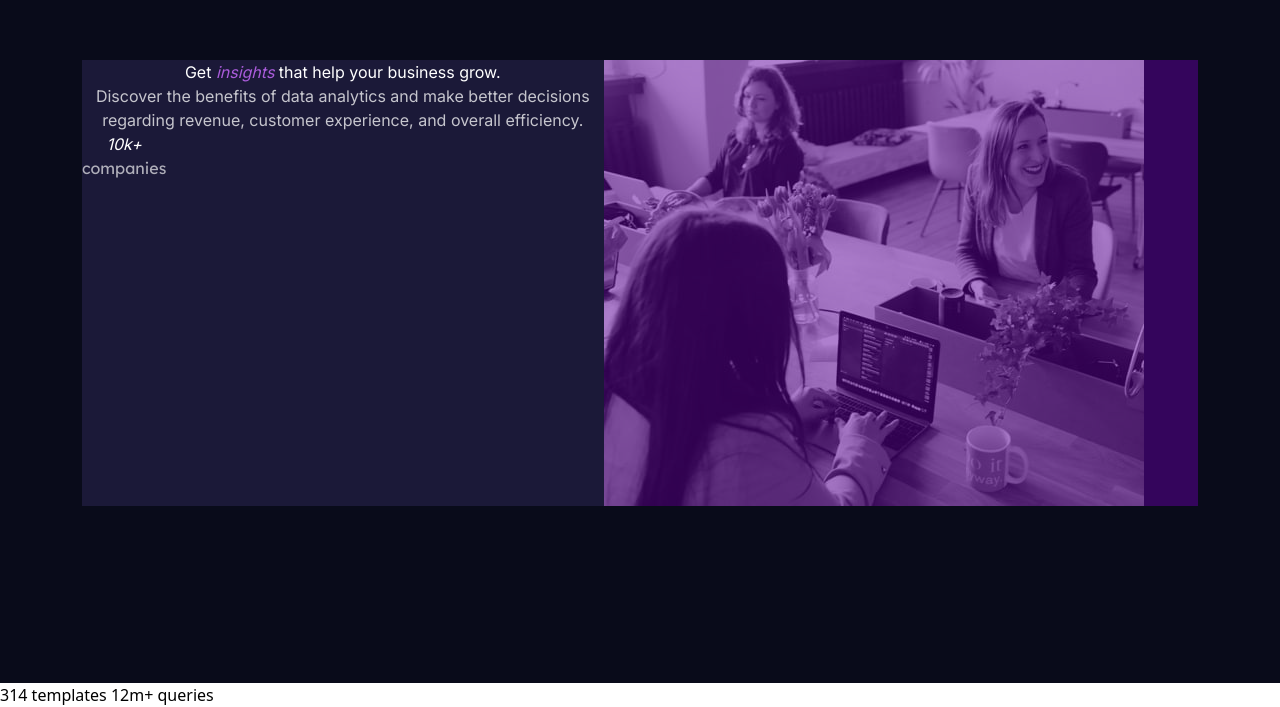
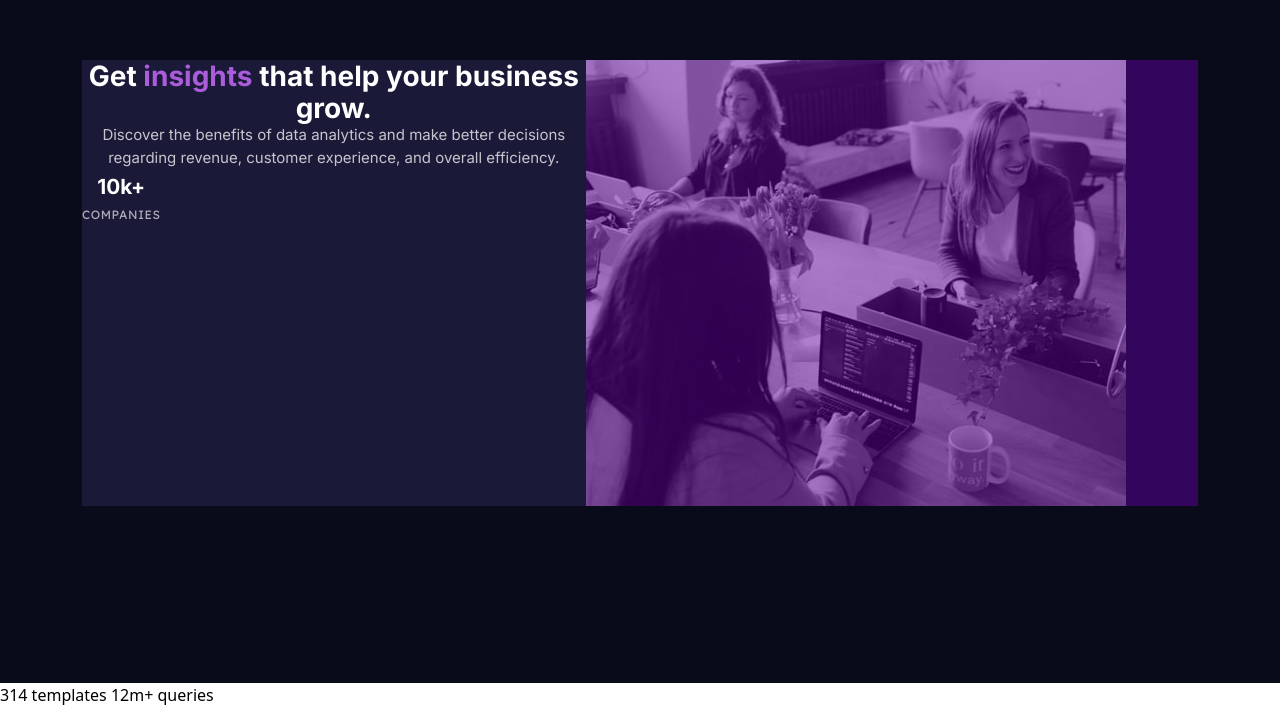
Before and after one commit to StephenYu2018/stats-preview-card-component-main, a website: page src/index.html in a window 1280 px wide. Shown: the part 117-824 px from the top of the page. Drawn offline with Linux system fonts and the light colour scheme.

Commit message:
add text and font styling to content

```diff
--- a/src/index.html
+++ b/src/index.html
@@ -30,19 +30,23 @@
       </picture>
       <div class="bg-dark-desaturated-blue flex flex-col">
         <hgroup class="text-center">
-          <h2 class="font-inter text-white">
-            Get <em class="text-soft-violet">insights </em>
-	    that help your business grow.
+          <h2 class="font-inter font-bold text-white text-[1.75rem]
+                     leading-[1.15]">
+            Get <em class="not-italic text-soft-violet">insights </em>
+            that help your business grow.
           </h2>
-          <p class="font-inter text-white/75">
+          <p class="font-inter font-normal text-white/75 text-[0.9375rem]">
             Discover the benefits of data analytics and make better decisions
             regarding revenue, customer experience, and overall efficiency.
           </p>
         </hgroup>
         <ul class="flex flex-col lg:flex-row">
-          <li class="font-lexend-deca text-white/[.65] text-center">
-            <em class="font-inter text-white">10k+</em>
-	    <p>companies</p>
+          <li class="text-center leading-[1.7]">
+            <em class="not-italic font-inter font-bold text-white
+                       text-[1.3rem]">10k+</em>
+            <span class="block font-lexend-deca font-normal text-white/[.65]
+                         text-[0.75rem] tracking-wider uppercase">
+              companies</span>
           </li>
           <!-- Stat 2 -->
           <!-- Stat 3 -->
```
Also changed, not shown: dist/styles.css.
